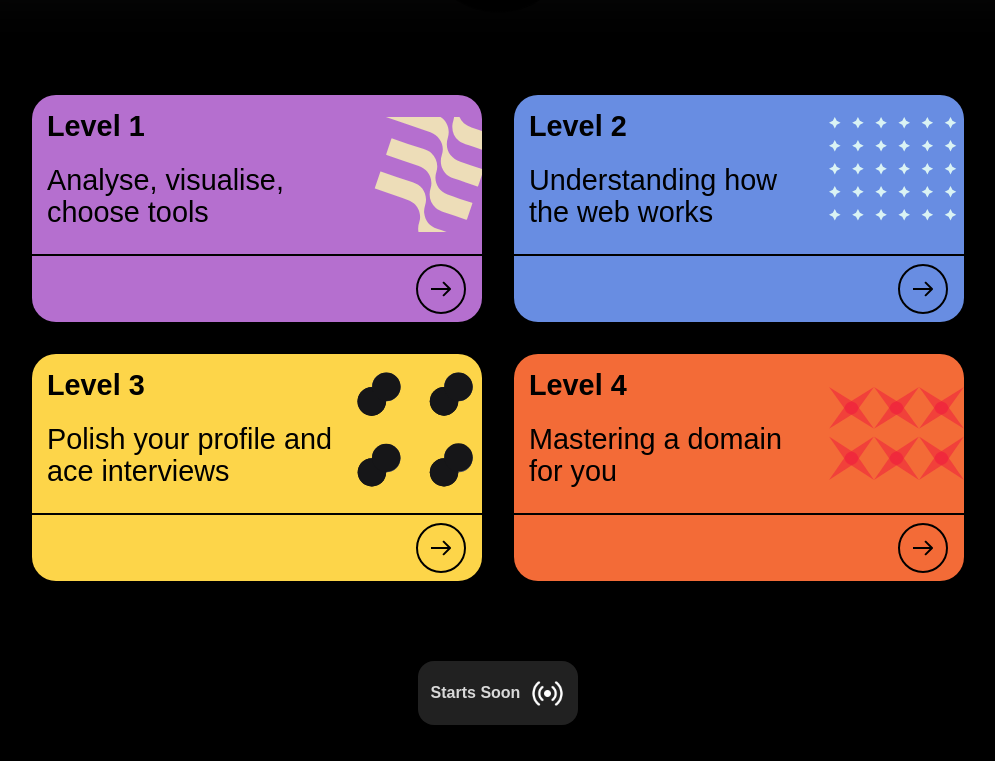
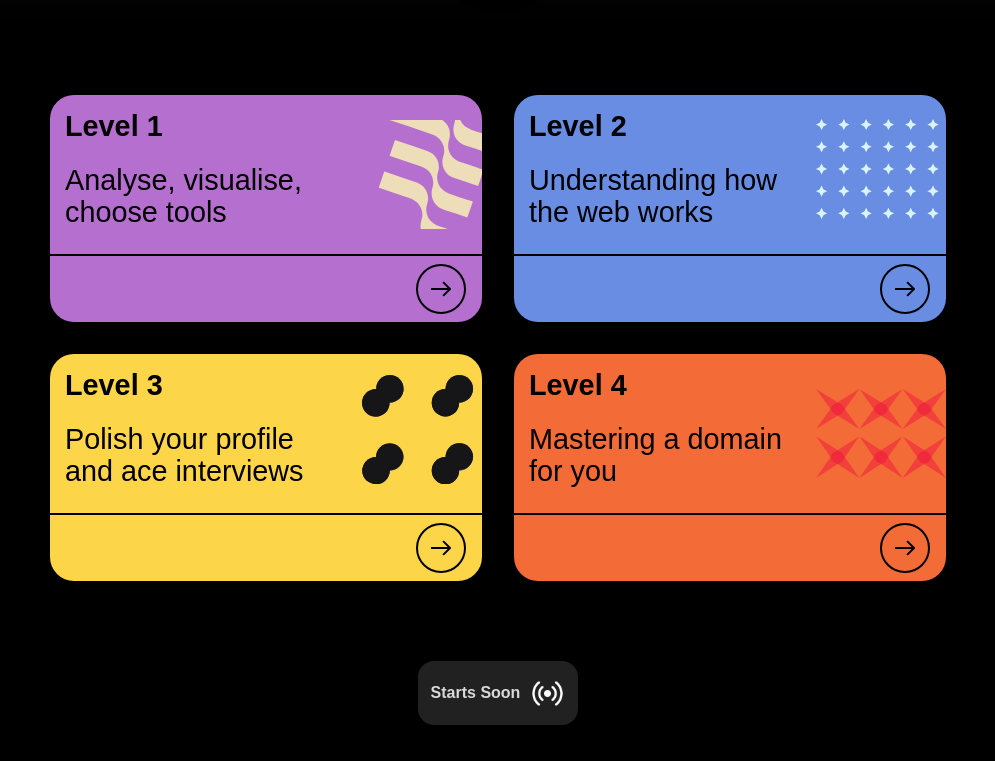
Before and after one commit to gtech-mulearn/foundation, a Next.js app: page / in a window 1280 px wide. Shown: the part 849-1610 px from the top of the page, without its empty margins (142-1137 px from the left). Built offline with nearby package versions, Linux system fonts and the light colour scheme.

Commit message:
style(ui):minor changes

```diff
--- a/modules/LandingPage/landing.module.css
+++ b/modules/LandingPage/landing.module.css
@@ -8,7 +8,7 @@
     flex-direction: column;
     border-bottom-left-radius: 50px;
     border-bottom-right-radius: 50px;
-    box-shadow: 0px 0px 100px rgba(246, 241, 241, 0.2);
+    box-shadow: 0px 0px 100px rgba(246, 241, 241, 0.1);
 }
 .bg{
     position: absolute;
--- a/modules/LevelInfo/level.module.css
+++ b/modules/LevelInfo/level.module.css
@@ -11,7 +11,7 @@
   flex-wrap: wrap;
   gap: 2rem;
   justify-content: center;
-  padding: 0 10.5rem;
+  padding: 0 15vw;
 }
 .startsSoonContainer {
   width: 100%;
```
